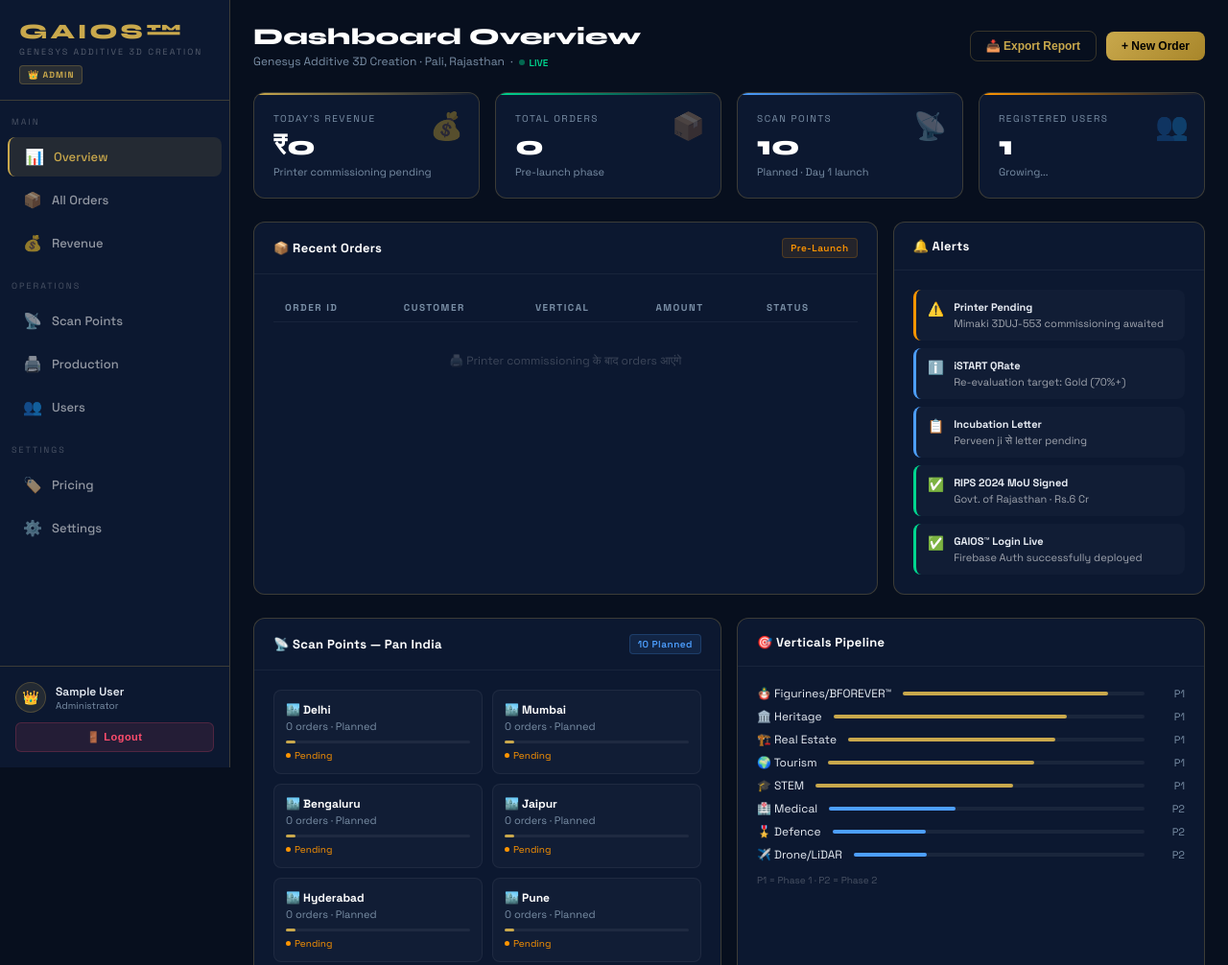
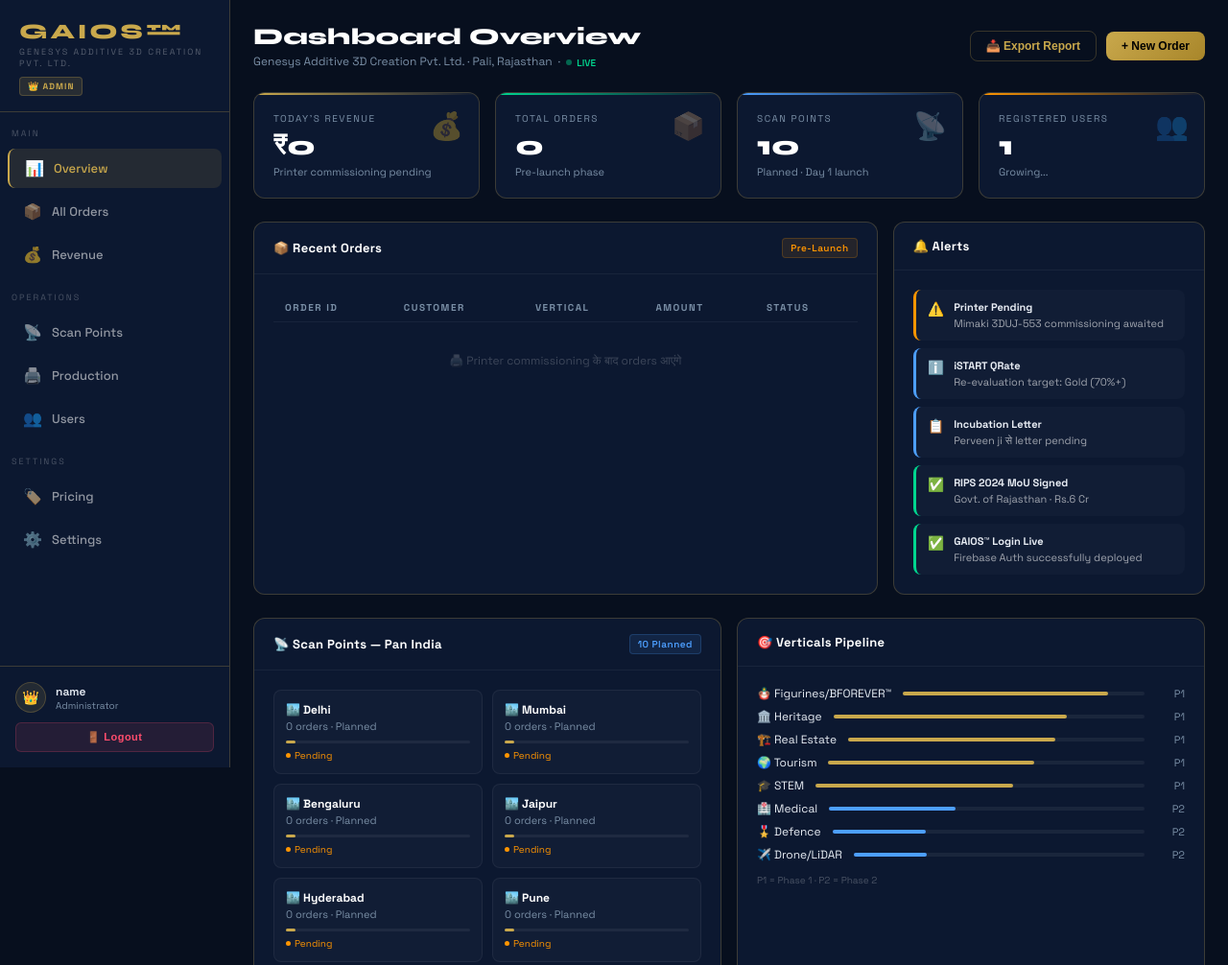
Before and after one commit to genesysadditive3d/gaios-app, a plain HTML site: page dashboard-admin.html in a window 1280 px wide. Shown: the top 1006 px of the page at 96% size. Drawn offline with Linux system fonts and the light colour scheme; sample sign-in values are in the browser's storage.

Commit message:
Update company name to include 'Pvt. Ltd.'

```diff
--- a/dashboard-admin.html
+++ b/dashboard-admin.html
@@ -230,7 +230,7 @@ body{background:var(--navy);color:var(--off);font-family:var(--fd);min-height:10
 <div class="sidebar">
   <div class="sidebar-logo">
     <div class="logo-text">GAIOS™</div>
-    <div class="logo-sub">Genesys Additive 3D Creation</div>
+    <div class="logo-sub">Genesys Additive 3D Creation Pvt. Ltd.</div>
     <span class="role-badge">👑 Admin</span>
   </div>
 
@@ -284,7 +284,7 @@ body{background:var(--navy);color:var(--off);font-family:var(--fd);min-height:10
     <div class="page-header">
       <div>
         <div class="page-title">Dashboard Overview</div>
-        <div class="page-sub">Genesys Additive 3D Creation · Pali, Rajasthan &nbsp;·&nbsp; <span class="live-dot">LIVE</span></div>
+        <div class="page-sub">Genesys Additive 3D Creation Pvt. Ltd. · Pali, Rajasthan &nbsp;·&nbsp; <span class="live-dot">LIVE</span></div>
       </div>
       <div class="header-actions">
         <button class="btn btn-outline">📥 Export Report</button>
@@ -724,9 +724,26 @@ function gaiosLogout() {
   window.location.href = '/auth_ready.html';
 }
 
+// ── AUTH GUARD — Admin only ──
+(function() {
+  const u = JSON.parse(localStorage.getItem('gaios_user') || '{}');
+  if (!u.role) {
+    // Not logged in
+    window.location.href = '/auth_ready.html';
+    return;
+  }
+  if (u.role !== 'admin') {
+    // Not admin — redirect to appropriate page
+    const routes = { production: '/dashboard-production.html', scanpoint: '/dashboard-scanpoint.html', customer: '/index.html' };
+    window.location.href = routes[u.role] || '/index.html';
+    return;
+  }
+})();
+
 // Load user info
 const u = JSON.parse(localStorage.getItem('gaios_user') || '{}');
 if (u.displayName) document.getElementById('adminName').textContent = u.displayName;
+if (u.email) document.getElementById('adminName').textContent = u.email.split('@')[0];
 </script>
 </body>
 </html>
```
